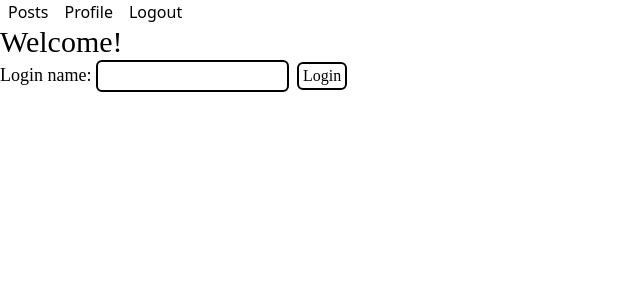
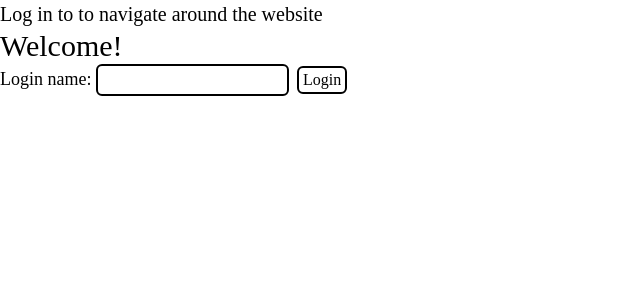
Before and after one commit to Morswin/posting_webapp, a Nuxt app: page / in a window 1280 px wide. Shown: the top 300 px of the page, without its empty margins (0-640 px from the left). Built offline with nearby package versions, Linux system fonts and the light colour scheme; a web font is replaced by a local one.

Commit message:
Expanded the welcome page

```diff
--- a/components/navbar.vue
+++ b/components/navbar.vue
@@ -1,7 +1,29 @@
+<script setup lang="ts">
+    const userStore = useUserStore();
+</script>
+
+
 <template>
-    <nav class="flex">
-        <NuxtLink class="mx-2" to="/posts">Posts</NuxtLink>
-        <NuxtLink class="mx-2" to="/profile">Profile</NuxtLink>
-        <button class="mx-2">Logout</button>
-    </nav>
+    <div>
+        <nav class="flex" v-if="userStore.logged_in">
+            <NuxtLink class="mx-2" to="/posts">
+                <h3>
+                    Posts
+                </h3>
+            </NuxtLink>
+            <NuxtLink class="mx-2" to="/profile">
+                <h3>
+                    Profile
+                </h3>
+            </NuxtLink>
+            <button class="mx-2" @click="userStore.log_out()">
+                <h3>
+                    Logout
+                </h3>
+            </button>
+        </nav>
+        <nav v-else>
+            <h3>Log in to to navigate around the website</h3>
+        </nav>
+    </div>
 </template>
--- a/pages/index.vue
+++ b/pages/index.vue
@@ -1,14 +1,26 @@
 <script setup lang="ts">
     const userStore = useUserStore();
+    const login_input_name = ref<string>("");
 </script>
 
 <template>
     <div>
-        <h1>Welcome!</h1>
-        <form action="">
+        <h1 v-if="userStore.logged_in">Welcome {{userStore.name}}!</h1>
+        <h1 v-else>Welcome!</h1>
+        <form action="" v-if="!userStore.logged_in">
             <label for="login" class="text-lg">Login name: </label>
-            <input name="login" type="text" class="p-1 text-sm" />
-            <button class="ml-2 border-2 border-black rounded-md px-1 submit_btn">Login</button>
+            <input
+                id="login"
+                type="text"
+                class="p-1 text-sm"
+                v-model="login_input_name"
+            />
+            <button
+                class="ml-2 border-2 border-black rounded-md px-1 submit_btn"
+                @click.prevent="userStore.log_in(login_input_name)"
+            >
+                Login
+            </button>
         </form>
     </div>
 </template>
--- a/stores/user.ts
+++ b/stores/user.ts
@@ -1,6 +1,17 @@
 export const useUserStore = defineStore('user', () => {
     const name = ref<string>("");
-    const count = ref<number>(0);
+    const logged_in = ref<boolean>(false);
 
-    return {name}
+    function log_in(user_name: string): void {
+        console.log(`Logging in as ${user_name}`);
+        logged_in.value = true;
+        name.value = user_name;
+    };
+    function log_out(): void {
+        console.log(`Logging out`);
+        logged_in.value = false;
+        name.value = "";
+    };
+
+    return { name, logged_in, log_in, log_out }
 })
```
